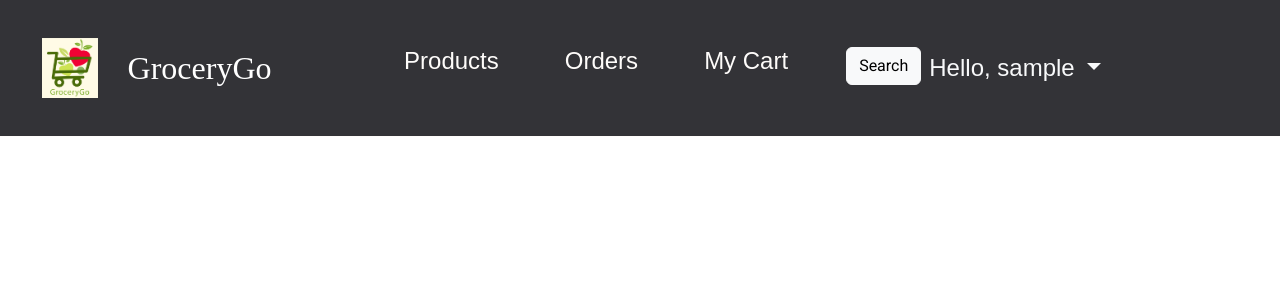
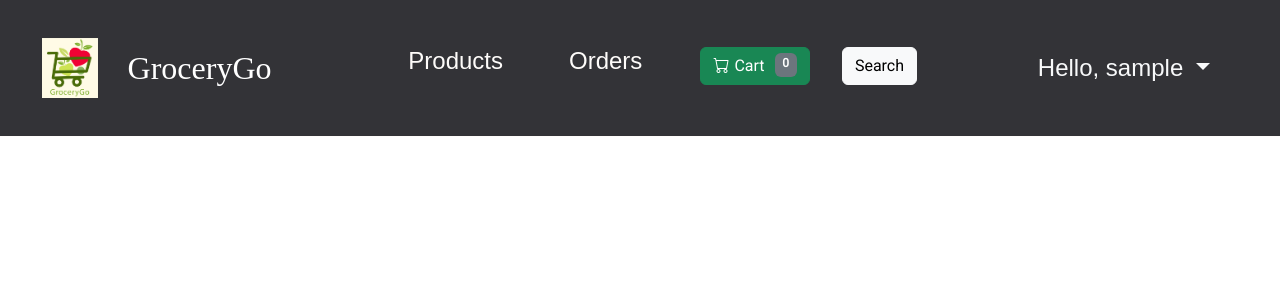
Before and after one commit to AuroraaSan/GroceryGo, a Django app: page /home/ in a window 1280 px wide. Shown: the top 300 px of the page. Run offline with Django 4.2, Linux system fonts and the light colour scheme; the visitor is signed in with stand-in values (Sample User, id 1); data comes from the database, SQL or seed files in the repository; data that the repository does not hold is empty; parts of the project's set-up code (start-up, migrations or seed data) failed here and were passed over; some libraries are stand-ins or nearby versions.

Commit message:
Feat: Cart displays number of items

```diff
--- a/cart/cart.py
+++ b/cart/cart.py
@@ -58,9 +58,7 @@ class CartWrapper:
         Count all items in the cart.
         """
         return (
-            CartItem.objects.filter(cart=self.cart).aggregate(
-                total_quantity=models.Sum("quantity")
-            )["total_quantity"]
+            CartItem.objects.filter(cart=self.cart).count()
             or 0
         )
 
--- a/cart/context_processors.py
+++ b/cart/context_processors.py
@@ -1,5 +1,7 @@
-from .cart import Cart
+from .cart import CartWrapper
+from .models import CartItem
 
 
 def cart(request):
-    return {"cart": Cart(request)}
+    user_cart = CartWrapper(request.user)
+    return {"cart": user_cart}
--- a/templates/base.html
+++ b/templates/base.html
@@ -3,6 +3,7 @@
 <html lang="en">
   <head>
     <title>{% block title %}{% endblock %}</title>
+    <link rel="stylesheet" href="https://cdn.jsdelivr.net/npm/bootstrap-icons@1.11.2/font/bootstrap-icons.min.css">
     <link rel="stylesheet" href="{% static "bootstrap/css/bootstrap.css" %}" />
     <link rel="stylesheet" href="{% static "css/CSS/base.css" %}" />
     <link
@@ -22,17 +23,23 @@
 
                 <div class="collapse navbar-collapse justify-content-center" id="navbarNavAltMarkup">
 
-                    <div class="navbar-nav">
+                    <div class="navbar-nav ms-auto">
                             <a class="nav-link {% if 'shop' in request.path %}active{% endif %}" href="{% url "shop:product_list" %}">Products</a>
                             <a class="nav-link {% if 'order' in request.path %}active{% endif %}" href="{% url "orders:user_orders" %}">Orders</a>
-                            <a class="nav-link {% if 'cart' in request.path %}active{% endif %}" href="{% url "cart:cart_detail" %}">My Cart</a>
+                            <!-- <a class="nav-link {% if 'cart' in request.path %}active{% endif %}" href="{% url "cart:cart_detail" %}">My Cart <span id="cart-item-count">{{cart|length}}</span></a> -->
+                            <p>
+                                <a href="{% url "cart:cart_detail" %}" class="btn btn-success d-inline-flex" style="margin-top: 12px; margin-right: 32px">
+                                    <i class="bi bi-cart" style="margin-right: 5px;"></i> Cart <span class="badge text-bg-secondary" style="margin-left:10px">{{cart|length}}</span></a>
+                                </a>
+                            </p>
+
                             <p class="d-inline-flex" style="margin-top: 12px">
                                 <button class="btn btn-light search-button" type="button" data-bs-toggle="collapse" data-bs-target="#collapseExample" aria-expanded="false" aria-controls="collapseExample">
                                     Search
                                 </button>
                             </p>
                 </div>
-                <div class="navbar-nav">
+                <div class="navbar-nav ms-auto">
                 <div class="dropdown m-10">
                     {% if user.is_authenticated %}
                     <a href="#" class="nav-link d-block link-light text-decoration-none user-name dropdown-toggle"  id="dropdownUser1"
```
